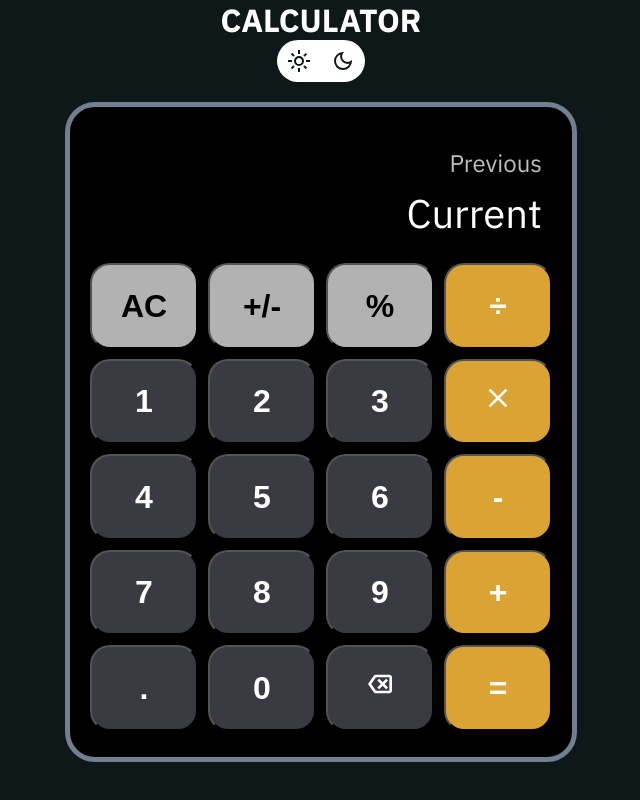
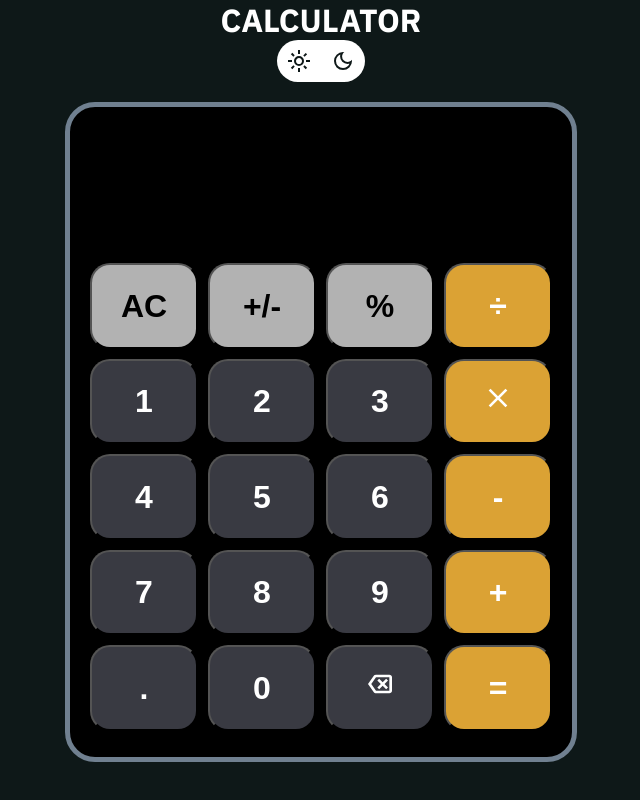
Before and after one commit to minigibo/calculator, a website built with Vite: page index.html in a window 1280 px wide. Shown: the whole page, without its empty margins (319-959 px from the left). Built offline with nearby package versions, Linux system fonts and the light colour scheme.

Commit message:
commit before merging into main

```diff
--- a/index.html
+++ b/index.html
@@ -44,8 +44,8 @@
     </section>
     <div class="calculator__grid">
       <div class="calculator__output">
-        <div id="previous-operand">Previous</div>
-        <div id="current-operand">Current</div>
+        <div id="previous-operand"></div>
+        <div id="current-operand"></div>
       </div>
       <button class="calculator__button" id="operationTwo" data-value="ac">
         AC
```
